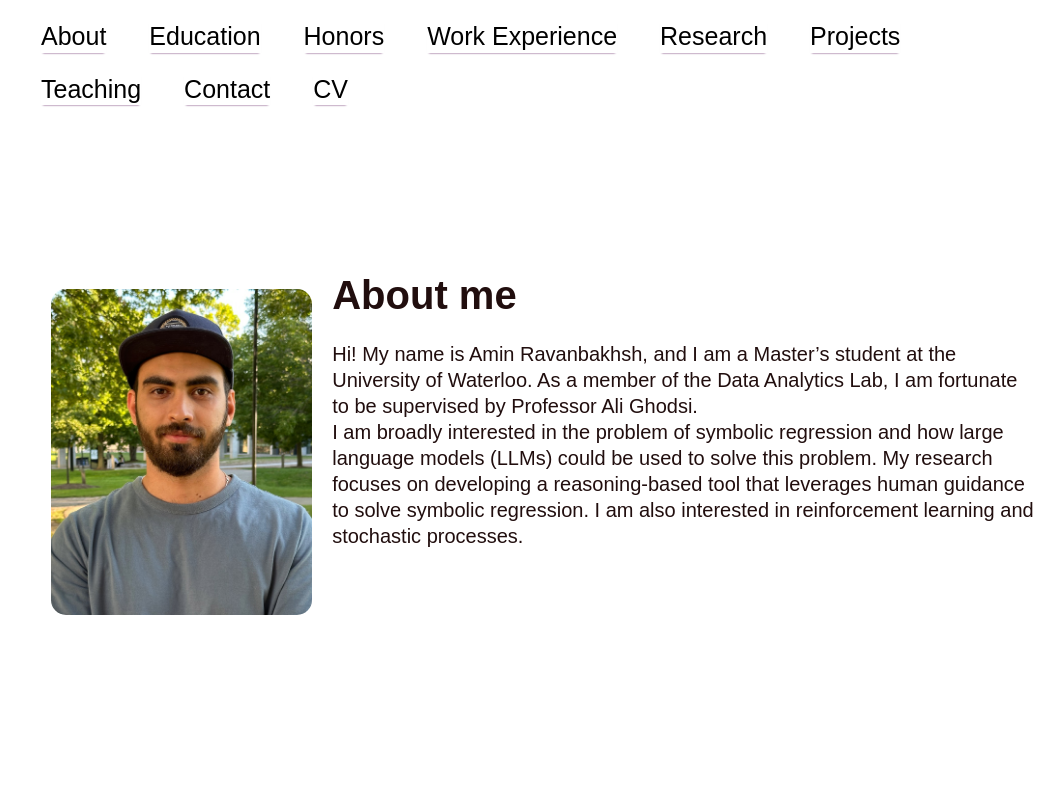
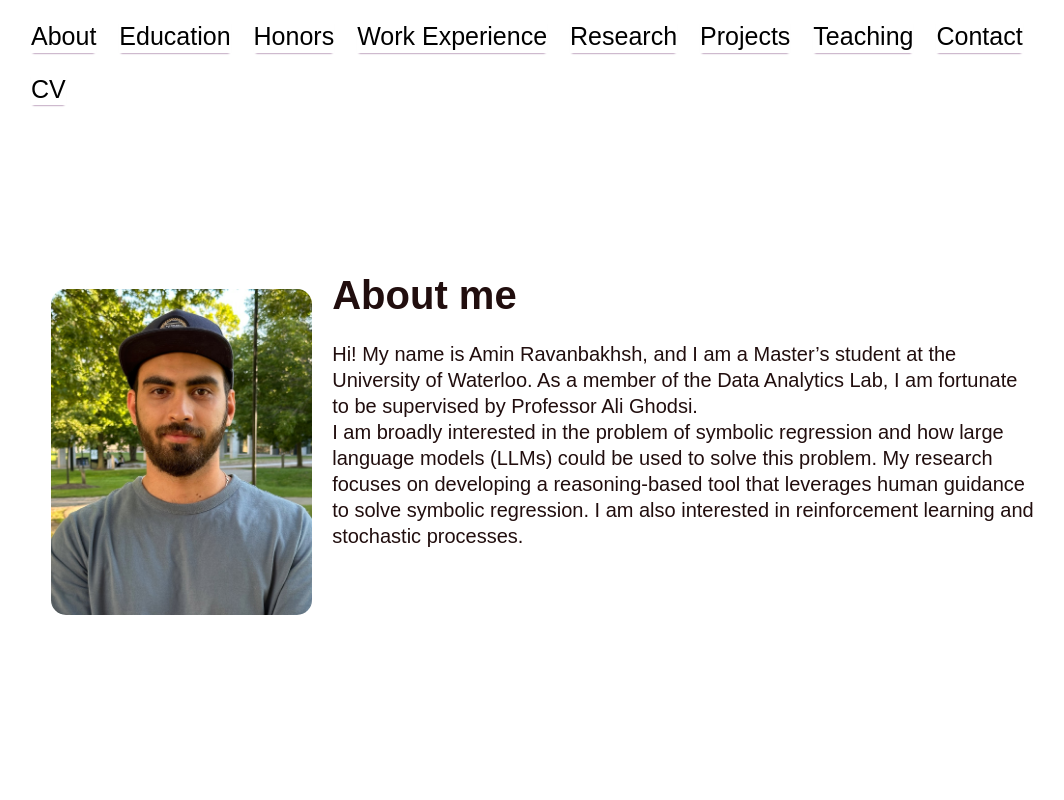
Before and after one commit to aminravanbakhsh/portfolio, a plain HTML site: page index.html in a window 1280 px wide. Shown: the top 800 px of the page, without its empty margins (107-1171 px from the left). Drawn offline with Linux system fonts and the light colour scheme.

Commit message:
Update style.css

```diff
--- a/style.css
+++ b/style.css
@@ -72,7 +72,8 @@ font-size: calc(1.5 * inherit);
 nav ul li{
   display: inline-block;
   list-style: none;
-  margin: 10px 20px;
+  margin: 10px 10px;
+  padding: 0%;
   /* box-shadow: 0 2px 4px 0 rgba(0,0,0,.2); */
   box-shadow: 0 2px 2px -2px rgb(104, 43, 104) ;
 
```
